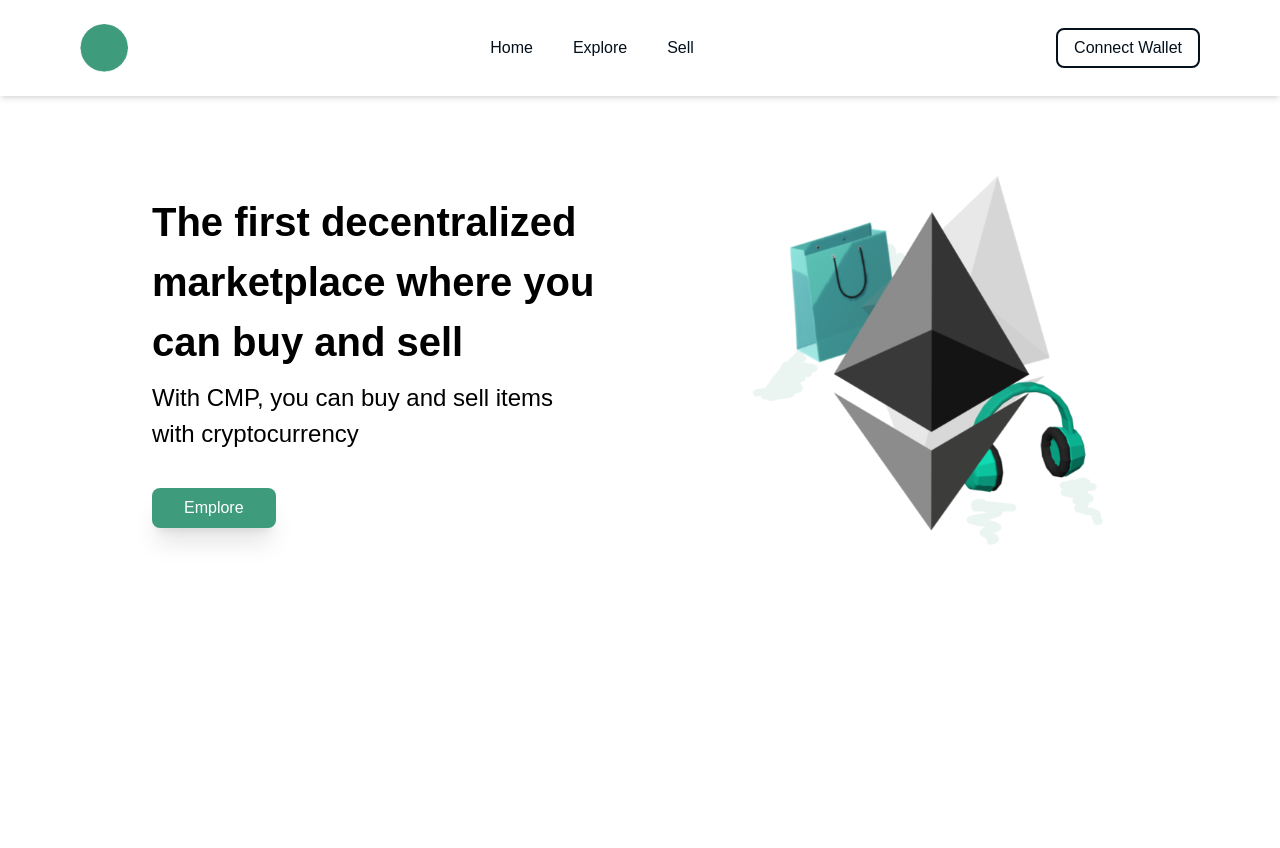
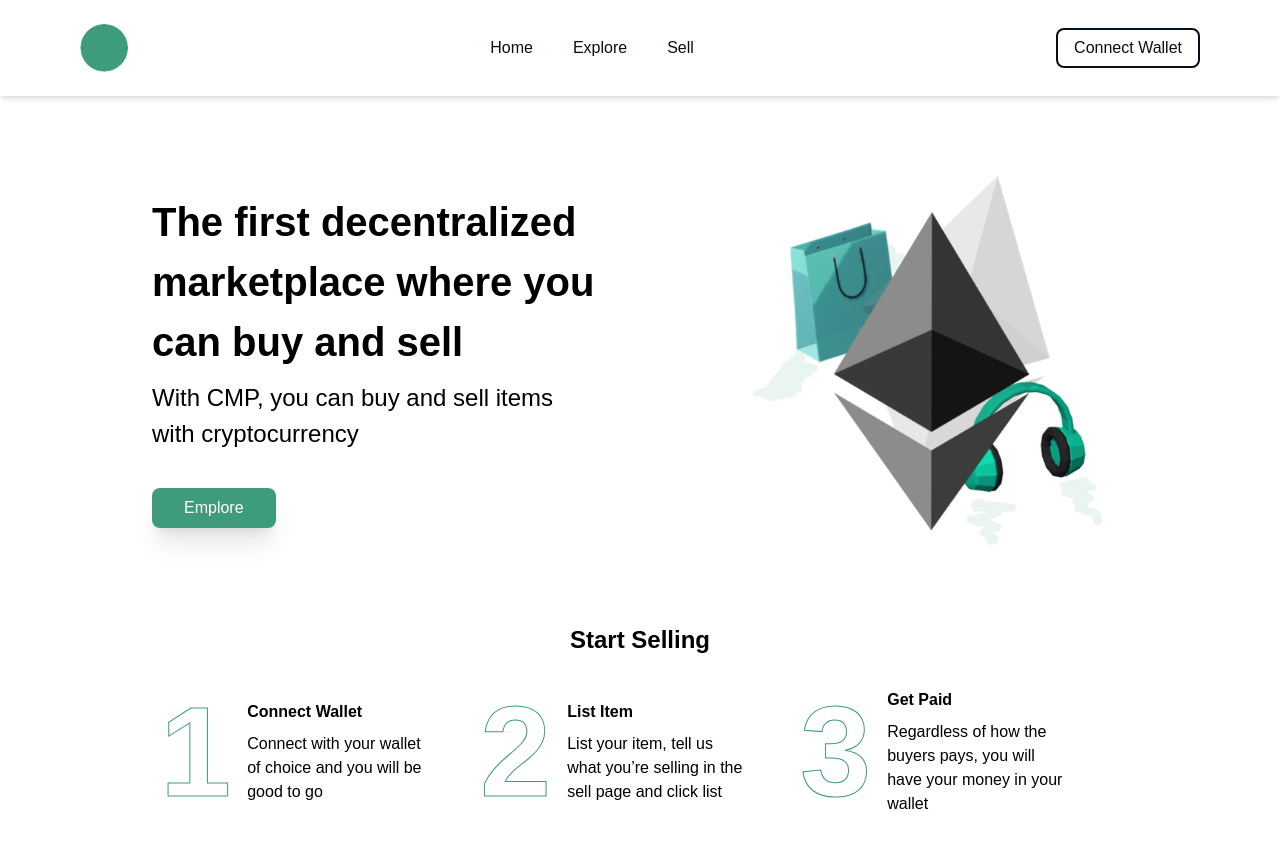
Before and after one commit to hassanuahmad/crypto-marketplace, a React (Create React App) app: page / in a window 1280 px wide. Shown: the top 848 px of the page. Before the commit the page ends 800 px from the top, so only its background shows below. Built offline with nearby package versions, Linux system fonts and the light colour scheme.

Commit message:
added start selling section

```diff
--- /dev/null
+++ b/src/components/StartSellingSection.js
@@ -0,0 +1,40 @@
+const StartSellingSection = () => {
+	const sellingInfo = [
+		{
+			title: "Connect Wallet",
+			text: "Connect with your wallet of choice and you will be good to go",
+		},
+		{
+			title: "List Item",
+			text: "List your item, tell us what you’re selling in the sell page and click list",
+		},
+		{
+			title: "Get Paid",
+			text: "Regardless of how the buyers pays, you will have your money in your wallet",
+		},
+	];
+
+	return (
+		<div className="pb-16">
+			<h3 className="title3-text text-center pb-8">Start Selling</h3>
+			<div className="flex flex-col items-center lg:flex-row lg:justify-center">
+				{sellingInfo.map((info, index) => (
+					<div
+						key={index}
+						className={"flex items-center pb-14 max-w-xs lg:pr-14"}
+					>
+						<p className="pr-4 text-9xl font-bold outline-text text-white">
+							{index + 1}
+						</p>
+						<div className="flex flex-col">
+							<p className="boldBody-text pb-2">{info.title}</p>
+							<p className="body-text ">{info.text}</p>
+						</div>
+					</div>
+				))}
+			</div>
+		</div>
+	);
+};
+
+export default StartSellingSection;
--- a/src/index.css
+++ b/src/index.css
@@ -22,12 +22,18 @@ body {
 		@apply font-poppins font-normal text-2xl leading-9;
 	}
 	.body-text {
-		@apply font-poppins font-normal text-base;
+		@apply font-poppins font-normal text-base leading-6;
 	}
 	.boldBody-text {
-		@apply font-poppins font-bold text-base;
+		@apply font-poppins font-bold text-base leading-6;
 	}
 	.small-text {
 		@apply font-poppins font-normal text-xs;
 	}
 }
+
+.outline-text {
+	-webkit-text-stroke-width: 1px;
+	-webkit-text-stroke-color: #3E9B7B;
+	/* line-height: 1; */
+}
--- a/src/pages/Home.js
+++ b/src/pages/Home.js
@@ -1,9 +1,11 @@
 import HeroSection from "../components/HeroSection";
+import StartSellingSection from "../components/StartSellingSection";
 
 const Home = () => {
 	return (
 		<div className="mx-auto container">
 			<HeroSection />
+			<StartSellingSection />
 		</div>
 	);
 };
```
